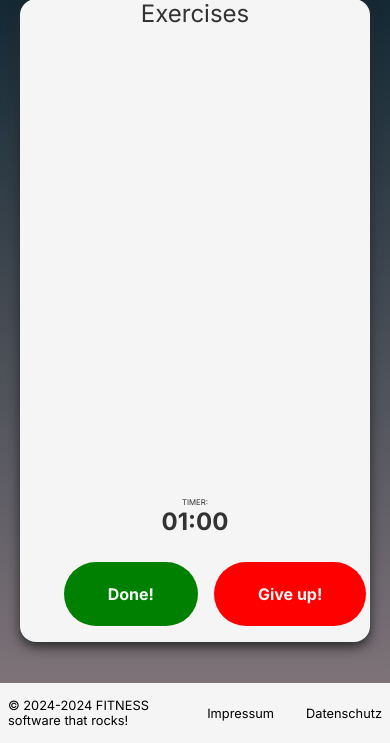
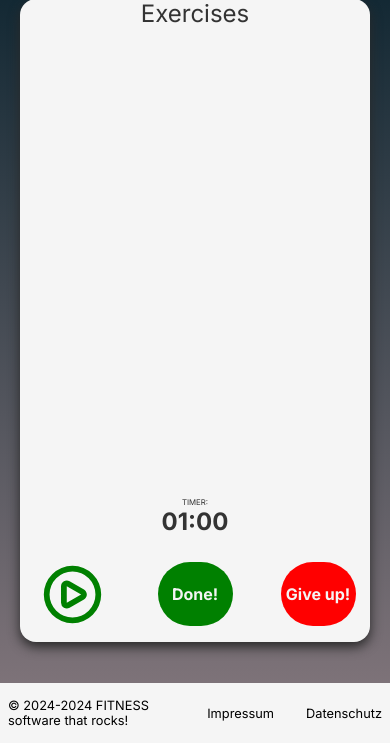
Before and after one commit to wirrexx/fit_jerk, a Django app: page /exercise-tone/ in a window 390 px wide. Shown: the part 101-844 px from the top of the page. Run offline with Django 5.2, Linux system fonts and the light colour scheme; the visitor is signed in with stand-in values (Sample User, id 1); parts of the project's set-up code (start-up, migrations or seed data) failed here and were passed over.

Commit message:
Updated Response for exercises

```diff
--- a/fj/fitness_jerk/static/css/timer_css.css
+++ b/fj/fitness_jerk/static/css/timer_css.css
@@ -174,8 +174,7 @@ p {
 
     .button-layout {
         display: flex;
-        align-content: center;
-        justify-content: space-between;
+        gap: 3rem;
     }
 
     #finish-btn {
@@ -190,6 +189,7 @@ p {
         justify-content: center;
         align-items: center;
         cursor: pointer;
+        width: 75px;
     }
 
     #return-btn {
@@ -205,6 +205,7 @@ p {
         align-items: center;
         cursor: pointer;
         white-space: nowrap;
+        width: 75px;
     }
 
     .video_url {
@@ -213,6 +214,16 @@ p {
     }
 
     #start-btn {
-        width: 0;
+        background: transparent;
+        width: 75px;
+    }
+
+    img {
+        display: flex;
+        justify-content: center;
+        align-content: center;
+        align-items: center;
+        text-align: center;
+        scale: 135%;
     }
 }
```
